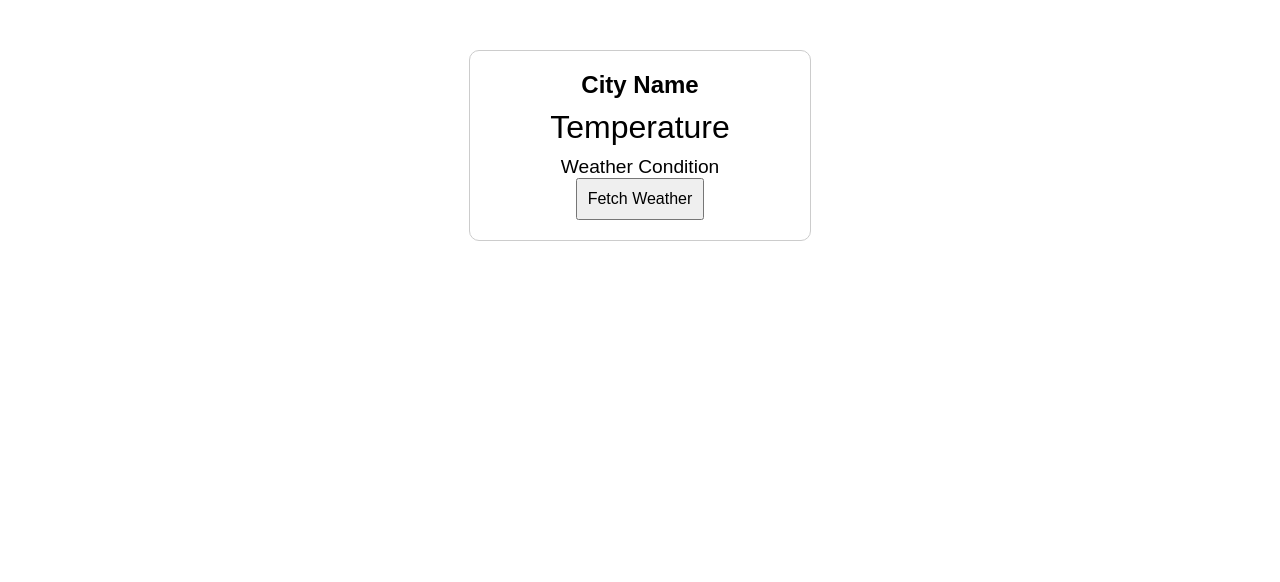
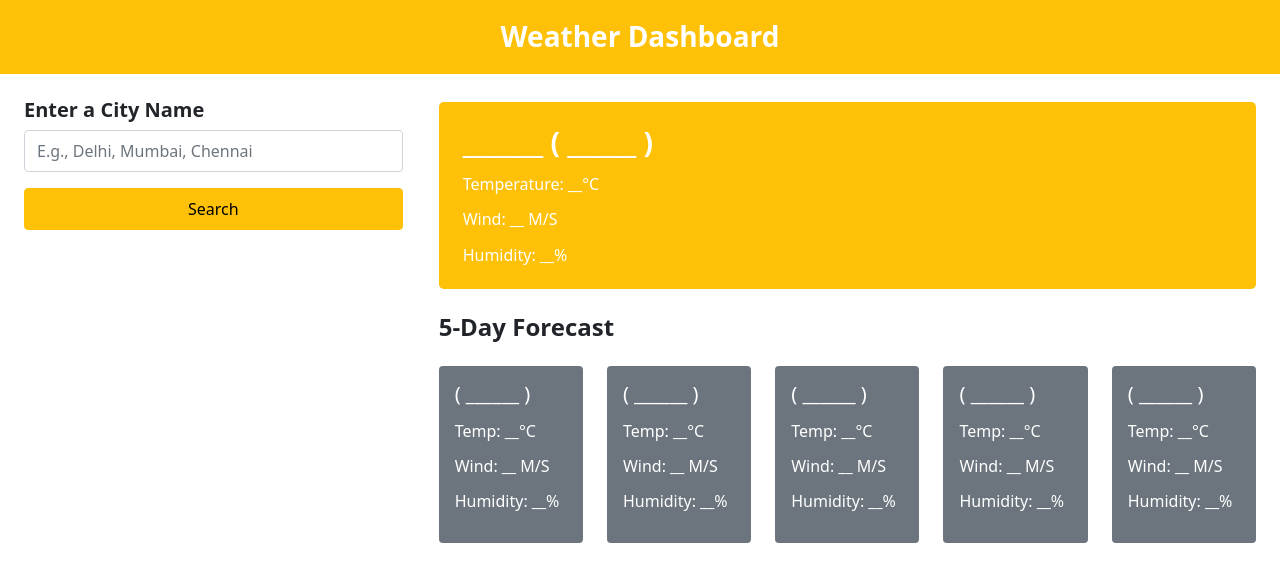
Before and after one commit to Vanshi1804/END_TERM, a plain HTML site: page index.html in a window 1280 px wide. Drawn offline with nearby package versions, Linux system fonts and the light colour scheme.

Commit message:
index.html

```diff
--- a/index.html
+++ b/index.html
@@ -1,18 +1,91 @@
 <!DOCTYPE html>
-<html lang="en">
-<head>
-    <meta charset="UTF-8">
+<html lang="en" dir="ltr">
+  <head>
+    <meta charset="utf-8">
+    <title>Weather app</title>
+    <link rel="stylesheet" href="style.css">
     <meta name="viewport" content="width=device-width, initial-scale=1.0">
-    <title>Document</title>
-    <link rel="stylesheet" href="style.css">
-</head>
-<body>
-    <div id="weather-container">
-        <div id="city">City Name</div>
-        <div id="temperature">Temperature</div>
-        <div id="condition">Weather Condition</div>
-        <button id="fetch-button" onclick="fetchCityAndWeather()">Fetch Weather</button>
+    <link rel="stylesheet" href="https://cdn.jsdelivr.net/npm/bootstrap@5.1.3/dist/css/bootstrap.min.css">
+    <script src="script.js" defer></script>
+  </head>
+  <body>
+    <header class="bg-warning text-center py-3">
+      <h1 class="fw-bold h3 text-white my-1">Weather Dashboard</h1>
+    </header>
+    <div class="container-fluid my-4 weather-data">
+      <div class="row">
+        <div class="col-xxl-3 col-md-4 px-lg-4">
+          <h5 class="fw-bold">Enter a City Name</h5>
+          <input type="text" id="city-input" class="py-2 form-control" placeholder="E.g., Delhi, Mumbai, Chennai">
+          <button id="search-btn" class="btn btn-warning py-2 w-100 mt-3 mb-2">Search</button>
+        </div>
+        <div class="col-xxl-9 col-md-8 mt-md-1 mt-4 pe-lg-4">
+          <div class="current-weather bg-warning text-white py-2 px-4 rounded-3">
+            <div class="mt-3 d-flex justify-content-between">
+              <div>
+                <h3 class="fw-bold">_______ ( ______ )</h3>
+                <h6 class="my-3 mt-3">Temperature: __°C</h6>
+                <h6 class="my-3">Wind: __ M/S</h6>
+                <h6 class="my-3">Humidity: __%</h6>
+              </div>
+          </div>
+          </div>
+          <h4 class="fw-bold my-4">5-Day Forecast</h4>
+          <div class="days-forecast row row-cols-1 row-cols-sm-2 row-cols-lg-4 row-cols-xl-5 justify-content-between">
+            <div class="col mb-3">
+              <div class="card border-0 bg-secondary text-white">
+                <div class="card-body p-3 text-white">
+                  <h5 class="card-title fw-semibold">( ______ )</h5>
+                  <h6 class="card-text my-3 mt-3">Temp: __°C</h6>
+                  <h6 class="card-text my-3">Wind: __ M/S</h6>
+                  <h6 class="card-text my-3">Humidity: __%</h6>
+                </div>
+              </div>
+            </div>
+            <div class="col mb-3">
+              <div class="card border-0 bg-secondary text-white">
+                <div class="card-body p-3 text-white">
+                  <h5 class="card-title fw-semibold">( ______ )</h5>
+                  <h6 class="card-text my-3 mt-3">Temp: __°C</h6>
+                  <h6 class="card-text my-3">Wind: __ M/S</h6>
+                  <h6 class="card-text my-3">Humidity: __%</h6>
+                </div>
+              </div>
+            </div>
+            <div class="col mb-3">
+              <div class="card border-0 bg-secondary text-white">
+                <div class="card-body p-3 text-white">
+                  <h5 class="card-title fw-semibold">( ______ )</h5>
+                  <h6 class="card-text my-3 mt-3">Temp: __°C</h6>
+                  <h6 class="card-text my-3">Wind: __ M/S</h6>
+                  <h6 class="card-text my-3">Humidity: __%</h6>
+                </div>
+              </div>
+            </div>
+            <div class="col mb-3">
+              <div class="card border-0 bg-secondary text-white">
+                <div class="card-body p-3 text-white">
+                  <h5 class="card-title fw-semibold">( ______ )</h5>
+                  <h6 class="card-text my-3 mt-3">Temp: __°C</h6>
+                  <h6 class="card-text my-3">Wind: __ M/S</h6>
+                  <h6 class="card-text my-3">Humidity: __%</h6>
+                </div>
+              </div>
+            </div>
+            <div class="col mb-3">
+              <div class="card border-0 bg-secondary text-white">
+                <div class="card-body p-3 text-white">
+                  <h5 class="card-title fw-semibold">( ______ )</h5>
+                  <h6 class="card-text my-3 mt-3">Temp: __°C</h6>
+                  <h6 class="card-text my-3">Wind: __ M/S</h6>
+                  <h6 class="card-text my-3">Humidity: __%</h6>
+                </div>
+              </div>
+            </div>
+          </div>
+        </div>
+      </div>
     </div>
-    <script src="script.js"></script>
-</body>
+
+  </body>
 </html>
```
